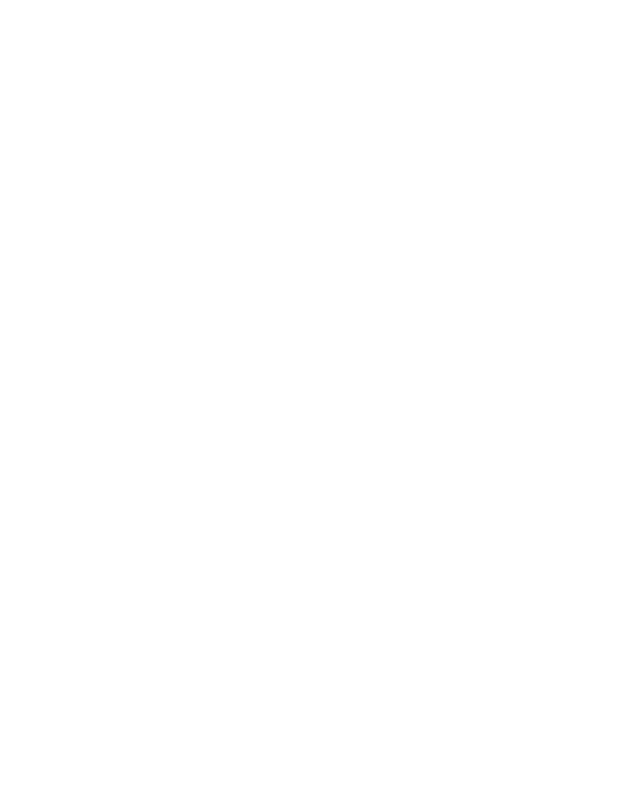
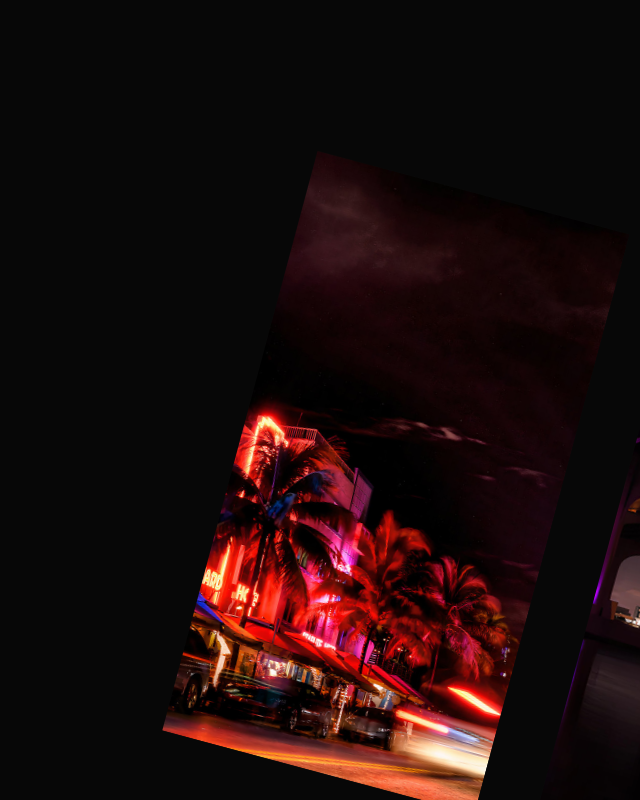
Before and after one commit to ZychkovSerhii/My-seventh-website-parallax-blure-gradient, a plain HTML site: page index.html in a window 1280 px wide. Shown: the whole page, without its empty margins (640-1280 px from the left). Drawn offline with Linux system fonts and the light colour scheme.

Commit message:
Secont commit added main style and logic

```diff
--- a/css/main.css
+++ b/css/main.css
@@ -5,5 +5,59 @@
 }
 
 :root{
-    --index: calc(1vw + 1vh)
+    --index: calc(1vw + 1vh);
+    --dark: #070707;
+    --transition: .75s cubic-bezier(.23, .6, 0, 1)
 }
+
+@font-face {
+    font-family: raleway_m;
+    src: url(/fonts/raleway-v22-cyrillic-300.woff2);
+    font-weight: 300;
+}
+
+@font-face {
+    font-family: raleway_m;
+    src: url(/fonts/raleway-v22-cyrillic-900.woff2);
+    font-weight: 900;
+}
+
+body, html {
+    width: 100%;
+    height: 100%;
+    background-color: var(--dark);
+    color: white;
+    font-family: releway_m, sans-serif;
+    overflow: hidden;
+    line-height: calc(var(--index) * 1.8);
+    font-size: calc(var(--index) * .8);
+}
+
+.slider {
+    height: 100%;
+    transform: rotate(15deg);
+    overflow: visible;
+    top: 10vh;
+    will-change: transform;
+}
+
+.slider-wraper {
+    transition: var(--transition);
+    will-change: transform;
+}
+
+.slider-item {
+    max-height: 75vh;
+    overflow: hidden;
+    cursor: pointer;
+}
+
+.slider-img {
+    width: 300%;
+    height: 100%;
+    background-size: cover;
+    position: absolute;
+    left: -100%;
+    transition: var(--transition)!important;
+    will-change: transform;
+}
--- a/index.html
+++ b/index.html
@@ -5,17 +5,53 @@
         <meta http-equiv="X-UA-Compatible" content="IE=edge">
         <meta name="viewport" content="width=device-width, initial-scale=1.0">
 
+        <link rel="stylesheet" href="libs/swiper/swiper-bundle.min.css">
         <link rel="stylesheet" href="css/main.css">
 
         <link rel="apple-touch-icon" sizes="180x180" href="/apple-touch-icon.png" />
         <link rel="icon" type="image/png" sizes="32x32" href="/favicon-32x32.png" />
         <link rel="icon" type="image/png" sizes="16x16" href="/favicon-16x16.png" />
 
+        <script src="libs/swiper/swiper-bundle.min.js" defer></script>
         <script src="js/app.js" defer></script>
 
         <title>Document</title>
     </head>
     <body>
+        <div class="swiper slider slider-main">
+            <div class="swiper-wrapper slier-wrapper">
 
+                <div class="swiper-slide slider-item">
+
+                </div>
+                <div class="swiper-slide slider-item">
+                    <div class="slider-img" data-swiper-parallax="20%" style="background-image: url(images/1.jpg)"></div>
+                </div>
+                <div class="swiper-slide slider-item">
+                    <div class="slider-img" data-swiper-parallax="30%" style="background-image: url(images/2.jpg)"></div>
+                </div>
+                <div class="swiper-slide slider-item">
+                    <div class="slider-img" data-swiper-parallax="20%" style="background-image: url(images/3.jpg)"></div>
+                </div>
+                <div class="swiper-slide slider-item">
+                    <div class="slider-img" data-swiper-parallax="30%" style="background-image: url(images/4.jpg)"></div>
+                </div>
+                <div class="swiper-slide slider-item">
+                    <div class="slider-img" data-swiper-parallax="20%" style="background-image: url(images/5.jpg)"></div>
+                </div>
+                <div class="swiper-slide slider-item">
+                    <div class="slider-img" data-swiper-parallax="30%" style="background-image: url(images/6.jpg)"></div>
+                </div>
+                <div class="swiper-slide slider-item">
+                    <div class="slider-img" data-swiper-parallax="20%" style="background-image: url(images/7.jpg)"></div>
+                </div>
+                <div class="swiper-slide slider-item">
+                    <div class="slider-img" data-swiper-parallax="30%" style="background-image: url(images/8.jpg)"></div>
+                </div>
+                <div class="swiper-slide slider-item">
+                    <div class="slider-img" data-swiper-parallax="20%" style="background-image: url(images/9.jpg)"></div>
+                </div>
+            </div>
+        </div>
     </body>
     </html>
--- a/js/app.js
+++ b/js/app.js
@@ -0,0 +1,16 @@
+const sliderMain = new Swiper('.slider-main', {
+    freeMode: true,
+    mousewheel: true,
+    parallax: true,
+    centeredSlides: true,
+    breakpoints: {
+        0: {
+            slidesPerView: 2.5,
+            spaceBetween: 20
+        },
+        680: {
+            slidesPerView: 3.5,
+            spaceBetween: 60
+        }
+    }
+})
```
